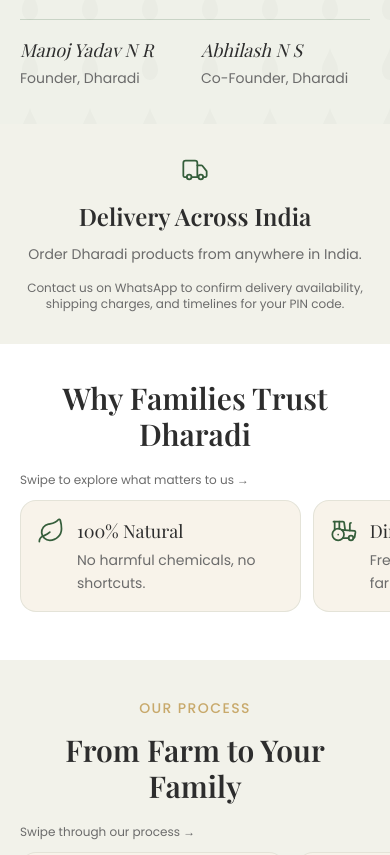
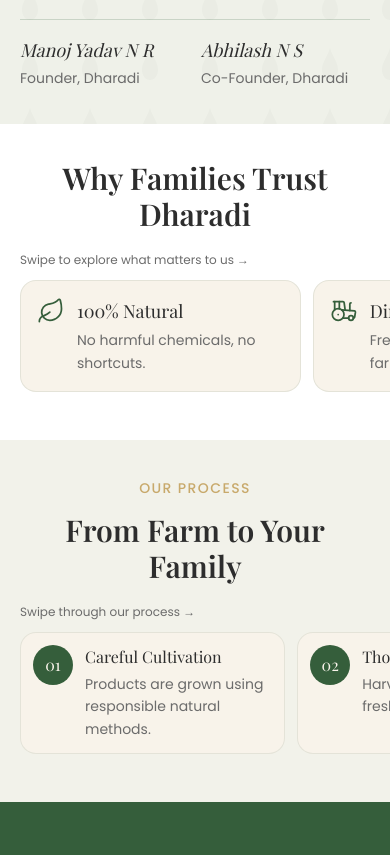
Before and after one commit to ManojYadavNR/dharadi-, a React (Vite) app: page / in a window 390 px wide. Shown: the part 2583-3438 px from the top of the page. Built offline with nearby package versions, Linux system fonts and the light colour scheme; no server answers; a web font is replaced by a local one.

Commit message:
Restore screenshot-referenced mobile layout: Home.jsx

```diff
--- a/src/pages/Home.jsx
+++ b/src/pages/Home.jsx
@@ -4,7 +4,6 @@ import TrustBar from "../components/TrustBar";
 import About from "../components/About";
 import FounderStory from "../components/FounderStory";
 import FeaturedProducts from "../components/FeaturedProducts";
-import DeliveryAreas from "../components/DeliveryAreas";
 import WhyChoose from "../components/WhyChoose";
 import Process from "../components/Process";
 import BrandIntention from "../components/BrandIntention";
@@ -23,7 +22,6 @@ export default function Home() {
       <TrustBar />
       <About />
       <FounderStory />
-      <DeliveryAreas />
       <WhyChoose />
       <Process />
       <BrandIntention />
```
